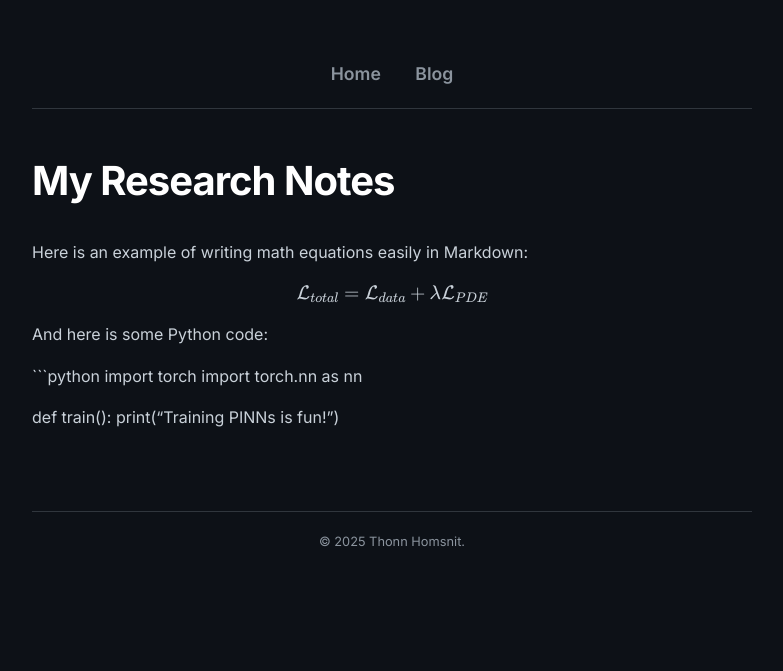
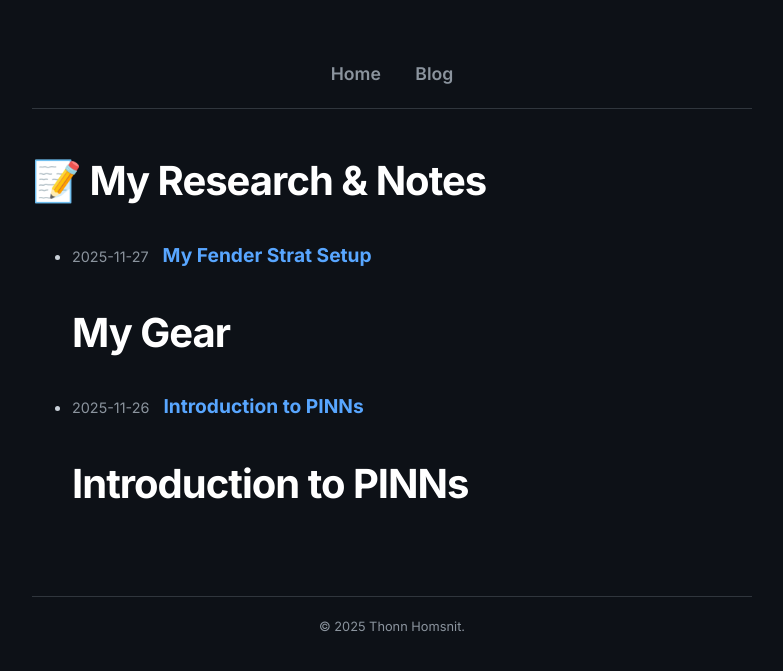
Before and after one commit to thonnh/thonnh.github.io, a Jekyll site: the page built from blog.md, in a window 1280 px wide. Shown: the top 671 px of the page, without its empty margins (248-1031 px from the left). Built offline with Jekyll 4.4.1, drawn with Linux system fonts in a browser that asks for light colours; formulas are drawn with MathJax 3.

Commit message:
Update blog.md

````diff
--- a/blog.md
+++ b/blog.md
@@ -1,21 +1,22 @@
 ---
 layout: default
-title: Research Notes
+title: Blog
 ---
 
-# My Research Notes
+# 📝 My Research & Notes
 
-Here is an example of writing math equations easily in Markdown:
-
-$$
-\mathcal{L}_{total} = \mathcal{L}_{data} + \lambda \mathcal{L}_{PDE}
-$$
-
-And here is some Python code:
-
-```python
-import torch
-import torch.nn as nn
-
-def train():
-    print("Training PINNs is fun!")
+<ul>
+  {% for post in site.posts %}
+    <li style="margin-bottom: 15px;">
+      <span style="color: #8b949e; font-size: 0.9em; margin-right: 10px;">
+        {{ post.date | date: "%Y-%m-%d" }}
+      </span>
+      <a href="{{ post.url }}" style="font-size: 1.2em; font-weight: bold;">
+        {{ post.title }}
+      </a>
+      <div style="color: #aaa; font-size: 0.9em;">
+        {{ post.excerpt }}
+      </div>
+    </li>
+  {% endfor %}
+</ul>
````
